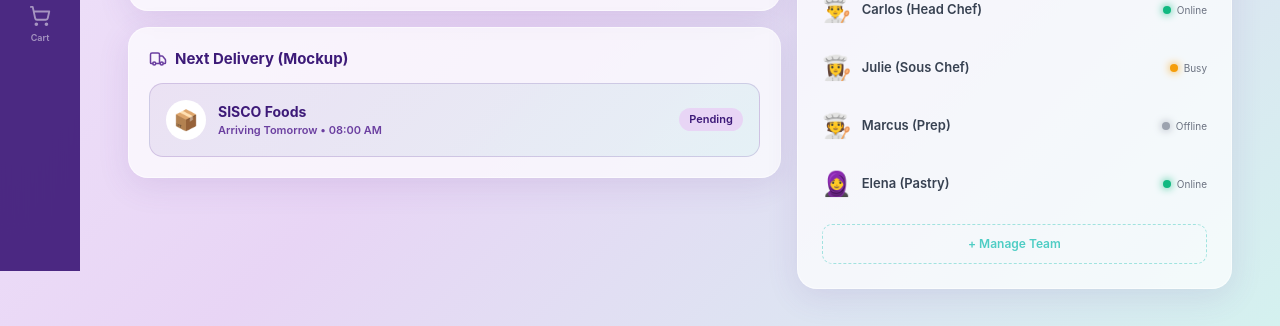
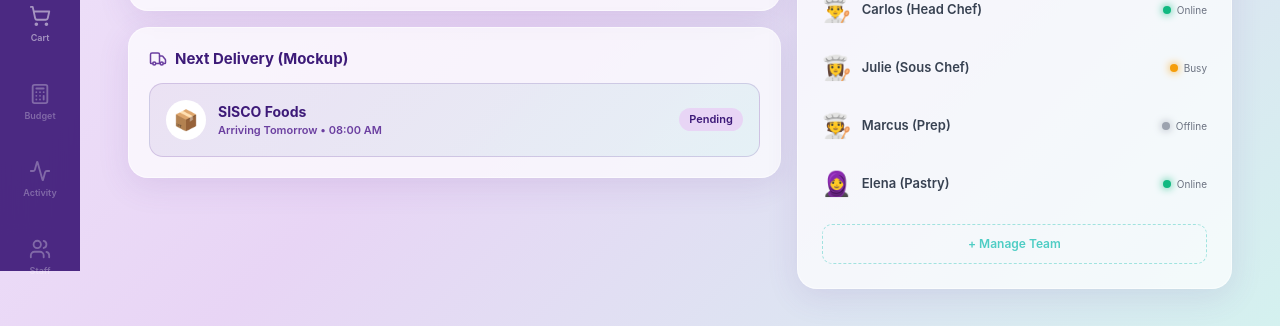
Before and after one commit to kmilogg222/KITCHENCAMP, a React (Vite) app: page /dashboard in a window 1280 px wide. Shown: the part 529-855 px from the top of the page. Built offline with nearby package versions, Linux system fonts and the light colour scheme.

Commit message:
Feat: Add Budget, Activity, and Staff mockup buttons to Navigation Sidebar

```diff
--- a/src/components/Sidebar.jsx
+++ b/src/components/Sidebar.jsx
@@ -11,7 +11,7 @@
  *  - cartCount  {number}   - Número de ítems en el carrito (para el badge).
  */
 import { useNavigate, useLocation } from 'react-router-dom';
-import { ChefHat, Calendar, Package, Truck, ShoppingCart, ClipboardList } from 'lucide-react';
+import { ChefHat, Calendar, Package, Truck, ShoppingCart, ClipboardList, Calculator, Activity, Users } from 'lucide-react';
 import { useStore } from '../store/useStore';
 
 export default function Sidebar() {
@@ -34,6 +34,10 @@ export default function Sidebar() {
         { id: 'inventory', icon: Package, label: 'Inventory' },
         { id: 'suppliers', icon: Truck, label: 'Suppliers' },
         { id: 'cart', icon: ShoppingCart, label: 'Cart', badge: cartCount },
+        // --- Mockups ---
+        { id: 'budget', icon: Calculator, label: 'Budget', isMockup: true },
+        { id: 'activity', icon: Activity, label: 'Activity', isMockup: true },
+        { id: 'staff', icon: Users, label: 'Staff', isMockup: true },
     ];
 
     return (
@@ -57,17 +61,18 @@ export default function Sidebar() {
                 <span style={{ color: activeView === 'dashboard' ? '#4ecdc4' : '#d4c3f0', fontSize: 9, fontWeight: 700, letterSpacing: 1, transition: 'color 0.2s' }}>KitchenCalc</span>
             </div>
 
-            {navItems.map(({ id, icon: Icon, label, badge }) => (
+            {navItems.map(({ id, icon: Icon, label, badge, isMockup }) => (
                 <button key={id}
-                    onClick={() => onNavigate(id)}
+                    onClick={() => isMockup ? alert(`The ${label} module is currently a mockup design and will be functional soon.`) : onNavigate(id)}
                     title={label}
                     style={{
                         display: 'flex', flexDirection: 'column', alignItems: 'center', gap: 4,
-                        padding: '12px 10px', borderRadius: 14, cursor: 'pointer',
+                        padding: '12px 10px', borderRadius: 14, cursor: isMockup ? 'not-allowed' : 'pointer',
                         background: activeView === id ? 'rgba(78,205,196,0.25)' : 'transparent',
                         border: activeView === id ? '1px solid rgba(78,205,196,0.5)' : '1px solid transparent',
                         color: activeView === id ? '#4ecdc4' : 'rgba(255,255,255,0.5)',
                         transition: 'all 0.2s', position: 'relative', width: 60,
+                        opacity: isMockup ? 0.6 : 1, // Dim mockups slightly
                     }}>
                     <Icon size={22} />
                     <span style={{ fontSize: 9, fontWeight: 600 }}>{label}</span>
```
